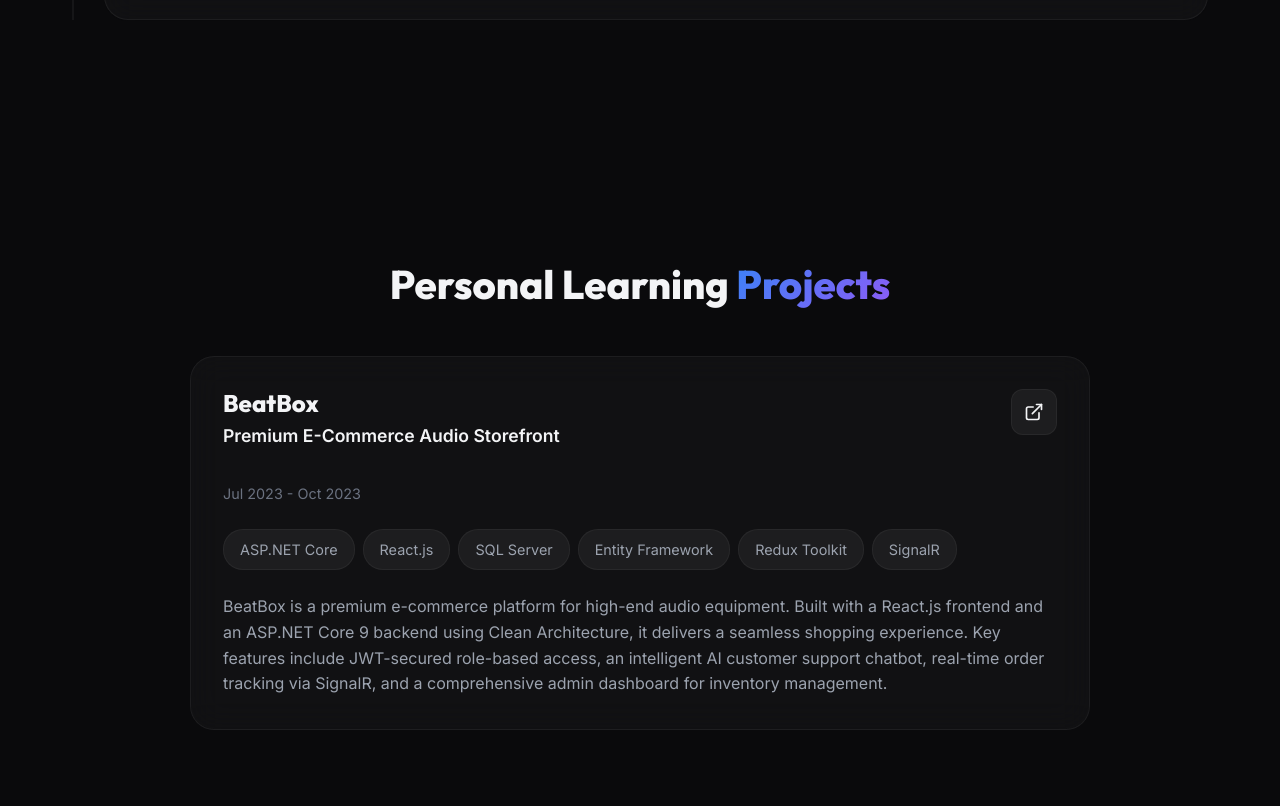
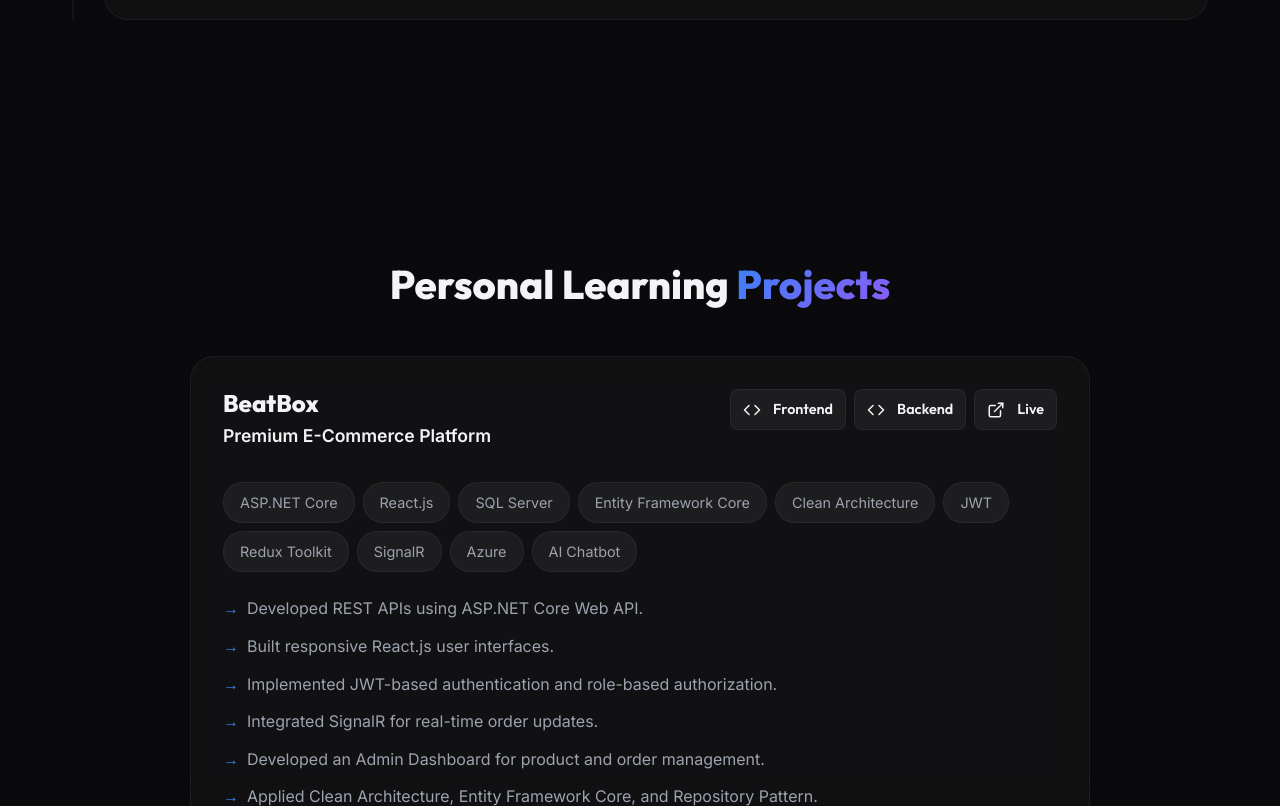
Before and after one commit to Hari021101/Hariharan-portfolio, a React (Vite) app: page / in a window 1280 px wide. Shown: the part 1994-2800 px from the top of the page. Built offline with nearby package versions, Linux system fonts and the light colour scheme.

Commit message:
Update projects section and add resume automation script

```diff
--- a/package.json
+++ b/package.json
@@ -7,7 +7,8 @@
     "dev": "vite",
     "build": "vite build",
     "lint": "oxlint",
-    "preview": "vite preview"
+    "preview": "vite preview",
+    "update-resume": "powershell -ExecutionPolicy Bypass -File update-resume.ps1"
   },
   "dependencies": {
     "lucide-react": "^1.25.0",
--- a/src/App.jsx
+++ b/src/App.jsx
@@ -55,7 +55,7 @@ function App() {
                 Hi, I'm <span className="text-gradient">Hariharan M</span>
               </h1>
               <h2 className="hero-subtitle" style={{ textTransform: 'none', letterSpacing: '0.5px', fontSize: '1.1rem', lineHeight: '1.6', marginBottom: '1.5rem' }}>
-                <span style={{ color: 'var(--text-primary)', fontSize: '1.3rem', display: 'block', marginBottom: '0.5rem' }}>AI-Enabled .NET Full Stack Developer</span>
+                <span style={{ color: 'var(--text-primary)', fontSize: '1.3rem', display: 'block', marginBottom: '0.5rem' }}>.NET Full Stack Developer</span>
                 <span style={{ color: 'var(--text-secondary)', fontWeight: '400' }}>ASP.NET Core/MVC, React, Azure, SQL <span style={{ margin: '0 0.5rem', color: 'var(--accent-primary)' }}>|</span> Git, TFS, DevOps, ServiceNow <span style={{ margin: '0 0.5rem', color: 'var(--accent-primary)' }}>|</span> <span style={{ color: 'var(--text-primary)', fontWeight: '500' }}>3+ Yrs Experience</span></span>
               </h2>
               <p className="hero-desc">
@@ -152,32 +152,91 @@ function App() {
             Personal Learning <span className="text-gradient">Projects</span>
           </h2>
 
-          <div style={{ maxWidth: '900px', margin: '0 auto' }}>
+          <div style={{ maxWidth: '900px', margin: '0 auto', display: 'flex', flexDirection: 'column', gap: '2rem' }}>
+            {/* BeatBox */}
             <div className="glass-panel" style={{ position: 'relative' }}>
-              <div style={{ display: 'flex', justifyContent: 'space-between', alignItems: 'flex-start', marginBottom: '1rem' }}>
+              <div style={{ display: 'flex', justifyContent: 'space-between', alignItems: 'flex-start', marginBottom: '1rem', flexWrap: 'wrap', gap: '1rem' }}>
                 <div>
                   <h3 className="exp-role">BeatBox</h3>
-                  <div className="exp-company" style={{ color: 'var(--text-primary)' }}>Premium E-Commerce Audio Storefront</div>
+                  <div className="exp-company" style={{ color: 'var(--text-primary)' }}>Premium E-Commerce Platform</div>
                 </div>
-                <a href="https://beatbox-api.runasp.net" target="_blank" rel="noopener noreferrer" className="btn btn-secondary" style={{ padding: '0.75rem', borderRadius: '12px' }} title="Visit BeatBox">
-                  <ExternalLink size={20} />
-                </a>
+                <div style={{ display: 'flex', gap: '0.5rem', flexWrap: 'wrap' }}>
+                  <a href="https://github.com/Hari021101" target="_blank" rel="noopener noreferrer" className="btn btn-secondary" style={{ padding: '0.5rem 0.75rem', borderRadius: '8px', fontSize: '0.9rem' }} title="Frontend Code Repo">
+                    <Code size={18} style={{ marginRight: '0.25rem' }} /> Frontend
+                  </a>
+                  <a href="https://github.com/Hari021101" target="_blank" rel="noopener noreferrer" className="btn btn-secondary" style={{ padding: '0.5rem 0.75rem', borderRadius: '8px', fontSize: '0.9rem' }} title="Backend Code Repo">
+                    <Code size={18} style={{ marginRight: '0.25rem' }} /> Backend
+                  </a>
+                  <a href="https://beatbox-api.runasp.net" target="_blank" rel="noopener noreferrer" className="btn btn-secondary" style={{ padding: '0.5rem 0.75rem', borderRadius: '8px', fontSize: '0.9rem' }} title="Live API: BeatBox - Premium Audio">
+                    <ExternalLink size={18} style={{ marginRight: '0.25rem' }} /> Live
+                  </a>
+                </div>
               </div>
 
-              <div className="exp-date">Jul 2023 - Oct 2023</div>
-
-              <div className="skill-tags" style={{ marginBottom: '1.5rem' }}>
+              <div className="skill-tags" style={{ marginBottom: '1.5rem', marginTop: '1rem' }}>
                 <span className="skill-tag">ASP.NET Core</span>
                 <span className="skill-tag">React.js</span>
                 <span className="skill-tag">SQL Server</span>
-                <span className="skill-tag">Entity Framework</span>
+                <span className="skill-tag">Entity Framework Core</span>
+                <span className="skill-tag">Clean Architecture</span>
+                <span className="skill-tag">JWT</span>
                 <span className="skill-tag">Redux Toolkit</span>
                 <span className="skill-tag">SignalR</span>
+                <span className="skill-tag">Azure</span>
+                <span className="skill-tag">AI Chatbot</span>
               </div>
 
-              <p style={{ color: 'var(--text-secondary)', lineHeight: '1.6' }}>
-                BeatBox is a premium e-commerce platform for high-end audio equipment. Built with a React.js frontend and an ASP.NET Core 9 backend using Clean Architecture, it delivers a seamless shopping experience. Key features include JWT-secured role-based access, an intelligent AI customer support chatbot, real-time order tracking via SignalR, and a comprehensive admin dashboard for inventory management.
-              </p>
+              <div className="exp-desc">
+                <ul style={{ color: 'var(--text-secondary)', lineHeight: '1.6' }}>
+                  <li>Developed REST APIs using ASP.NET Core Web API.</li>
+                  <li>Built responsive React.js user interfaces.</li>
+                  <li>Implemented JWT-based authentication and role-based authorization.</li>
+                  <li>Integrated SignalR for real-time order updates.</li>
+                  <li>Developed an Admin Dashboard for product and order management.</li>
+                  <li>Applied Clean Architecture, Entity Framework Core, and Repository Pattern.</li>
+                </ul>
+              </div>
+            </div>
+
+            {/* Revenue Metrics API */}
+            <div className="glass-panel" style={{ position: 'relative' }}>
+              <div style={{ display: 'flex', justifyContent: 'space-between', alignItems: 'flex-start', marginBottom: '1rem', flexWrap: 'wrap', gap: '1rem' }}>
+                <div>
+                  <h3 className="exp-role">Revenue Metrics API</h3>
+                  <div className="exp-company" style={{ color: 'var(--text-primary)' }}>Multi-Source Data Integration Platform</div>
+                </div>
+                <div style={{ display: 'flex', gap: '0.5rem', flexWrap: 'wrap' }}>
+                  <a href="https://github.com/Hari021101/RevenueMetrics" target="_blank" rel="noopener noreferrer" className="btn btn-secondary" style={{ padding: '0.5rem 0.75rem', borderRadius: '8px', fontSize: '0.9rem' }} title="Code Repo">
+                    <Code size={18} style={{ marginRight: '0.25rem' }} /> Repo
+                  </a>
+                  <a href="https://revenuemetrics.onrender.com" target="_blank" rel="noopener noreferrer" className="btn btn-secondary" style={{ padding: '0.5rem 0.75rem', borderRadius: '8px', fontSize: '0.9rem' }} title="Live API">
+                    <ExternalLink size={18} style={{ marginRight: '0.25rem' }} /> Live
+                  </a>
+                </div>
+              </div>
+
+              <div className="skill-tags" style={{ marginBottom: '1.5rem', marginTop: '1rem' }}>
+                <span className="skill-tag">.NET 9</span>
+                <span className="skill-tag">ASP.NET Core Web API</span>
+                <span className="skill-tag">Clean Architecture</span>
+                <span className="skill-tag">Entity Framework Core</span>
+                <span className="skill-tag">PostgreSQL (Supabase)</span>
+                <span className="skill-tag">Background Services</span>
+                <span className="skill-tag">REST APIs</span>
+                <span className="skill-tag">Git</span>
+                <span className="skill-tag">Docker</span>
+              </div>
+
+              <div className="exp-desc">
+                <ul style={{ color: 'var(--text-secondary)', lineHeight: '1.6' }}>
+                  <li>Developed a fault-tolerant sync pipeline integrating HubSpot, Stripe, and Google Calendar.</li>
+                  <li>Implemented incremental synchronization with idempotent upsert logic.</li>
+                  <li>Built REST APIs for revenue summary and breakdown using .NET 9 Clean Architecture.</li>
+                  <li>Automated background synchronization using IHostedService.</li>
+                  <li>Containerized and deployed the application using Docker, PostgreSQL, and Render.</li>
+                  <li>Applied Repository Pattern and Dependency Injection.</li>
+                </ul>
+              </div>
             </div>
           </div>
         </section>
```
Also changed, not shown: 1 other file (tests, documents, lock files or other folders).
